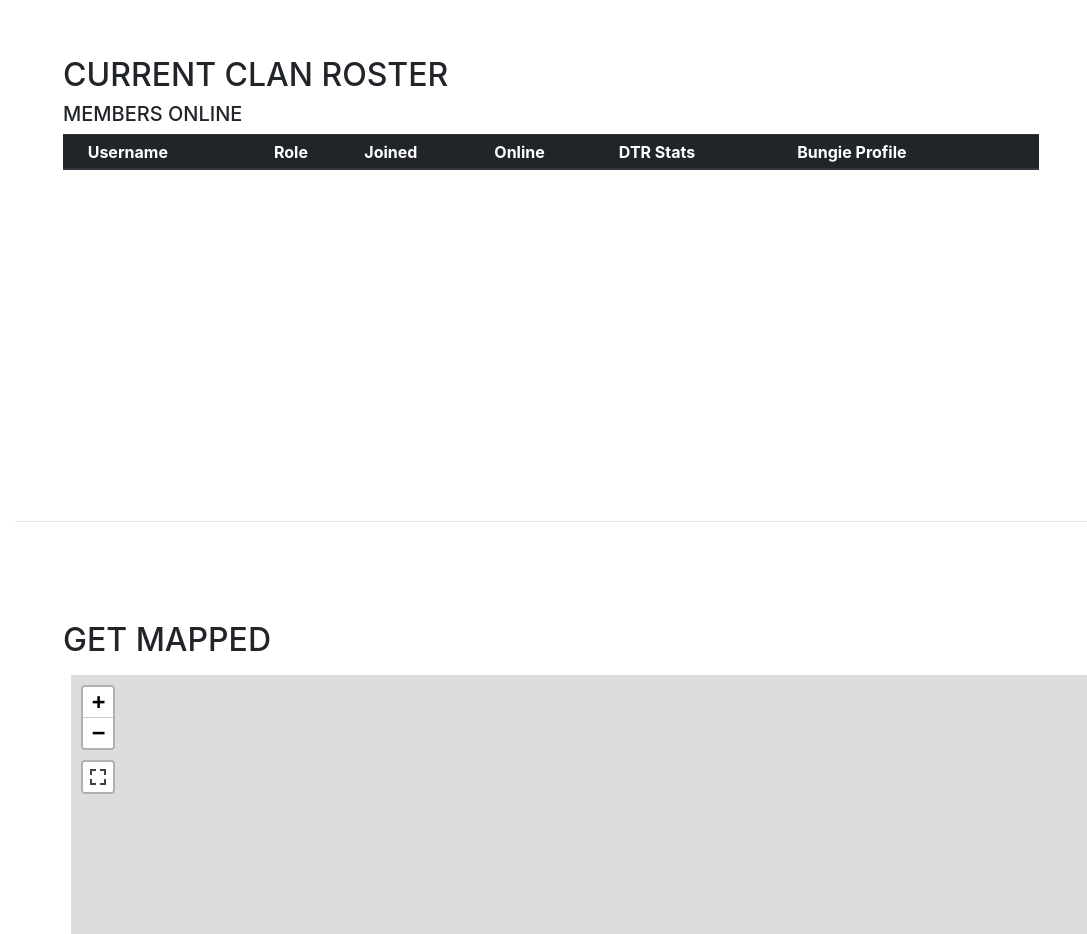
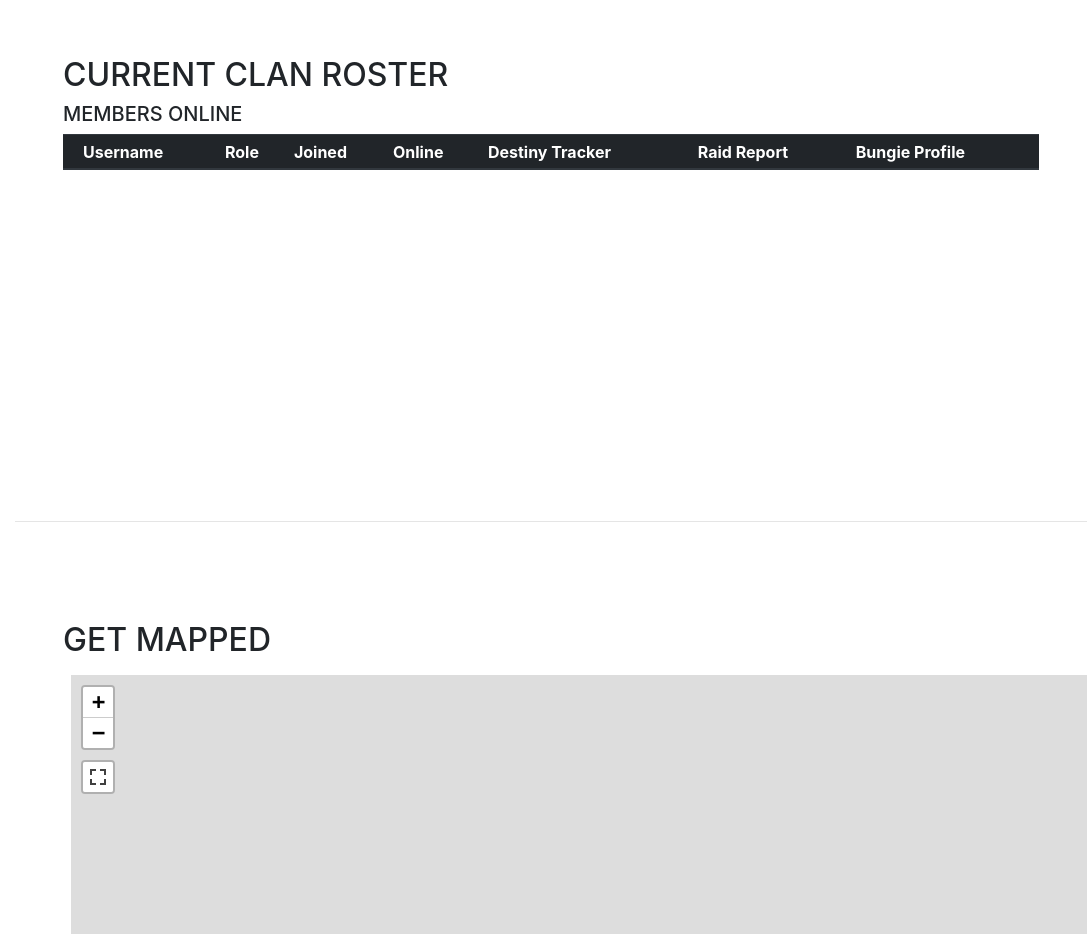
Before and after one commit to After8s/after8s.github.io, a website with bundled scripts: page index.html in a window 1280 px wide. Shown: the part 1080-2014 px from the top of the page, without its empty margins (193-1280 px from the left). Built offline with nearby package versions, Linux system fonts and the light colour scheme; no server answers; files whose address does not match are found by name; a web font is replaced by a local one.

Commit message:
DTR fixes + Raid.report column

```diff
--- a/index.html
+++ b/index.html
@@ -103,7 +103,8 @@
                 <th scope="col">Role</th>
                 <th scope="col">Joined</th>
                 <th scope="col">Online</th>
-                <th scope="col">DTR Stats</th>
+                <th scope="col">Destiny Tracker</th>
+                <th scope="col">Raid Report</th>
                 <th scope="col">Bungie Profile</th>
               </tr>
             </thead>
--- a/js/roster.js
+++ b/js/roster.js
@@ -120,6 +120,7 @@ function listMembers(rsp) {
             '<td class="align-middle">' + joined.replace(/-/g, '/') + '</td>' + // Joined
             '<td class="align-middle">' + online + '</td>' + // In game online status
             '<td class="align-middle"><a target="_blank" href="https://destinytracker.com/d2/profile/psn/' + name + '">View Stats</a></td>' + // DTR Profile
+            '<td class="align-middle"><a target="_blank" href="https://raid.report/ps/' + name + '">View Clears</a></td>' + // RR Profile
             '<td class="align-middle"><a target="_blank" href="https://www.bungie.net/en/Profile/254/' + memberId + '/' + name + '">View Profile</a></td>' // Bungie Profile
         );
 
```
